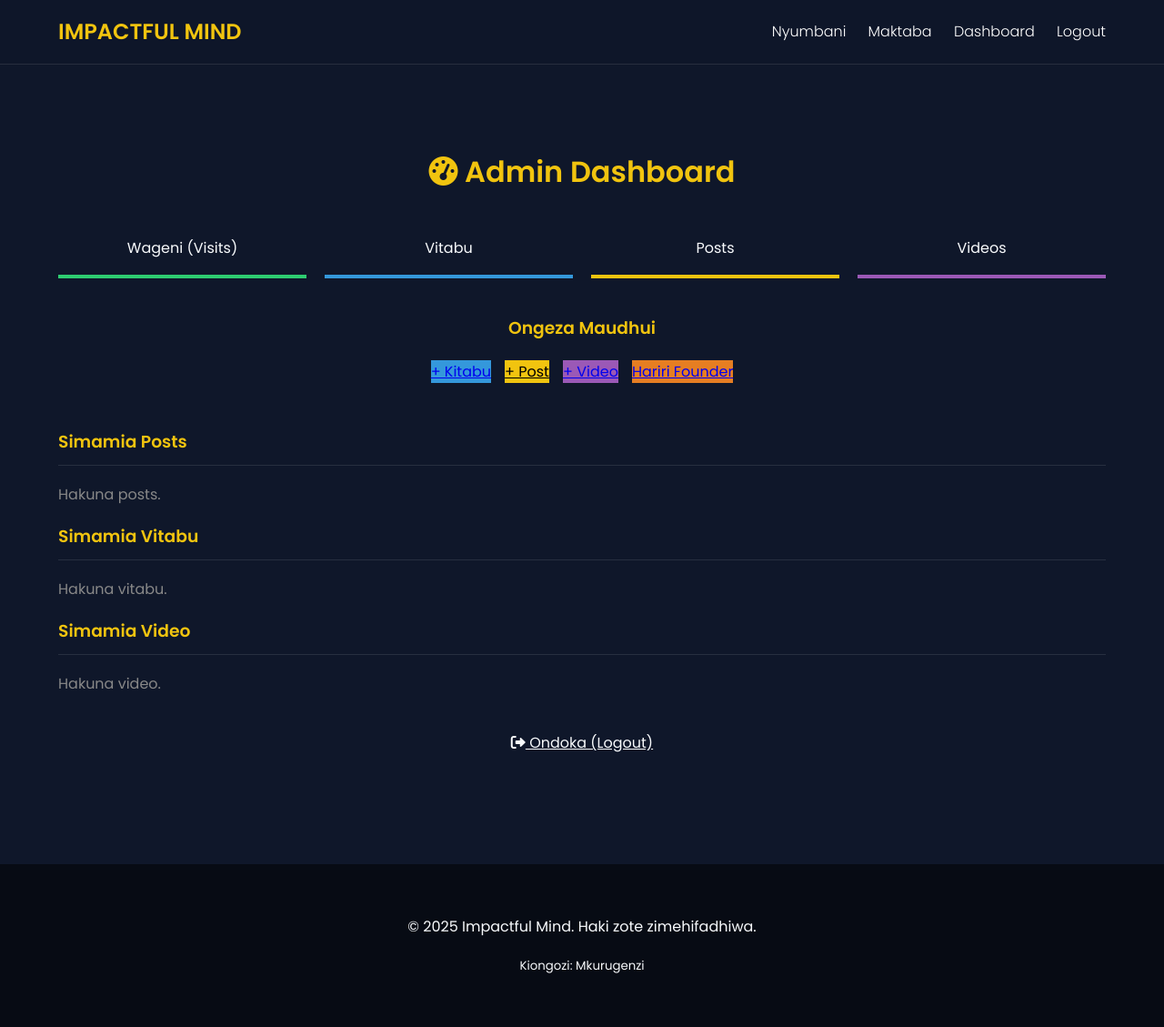
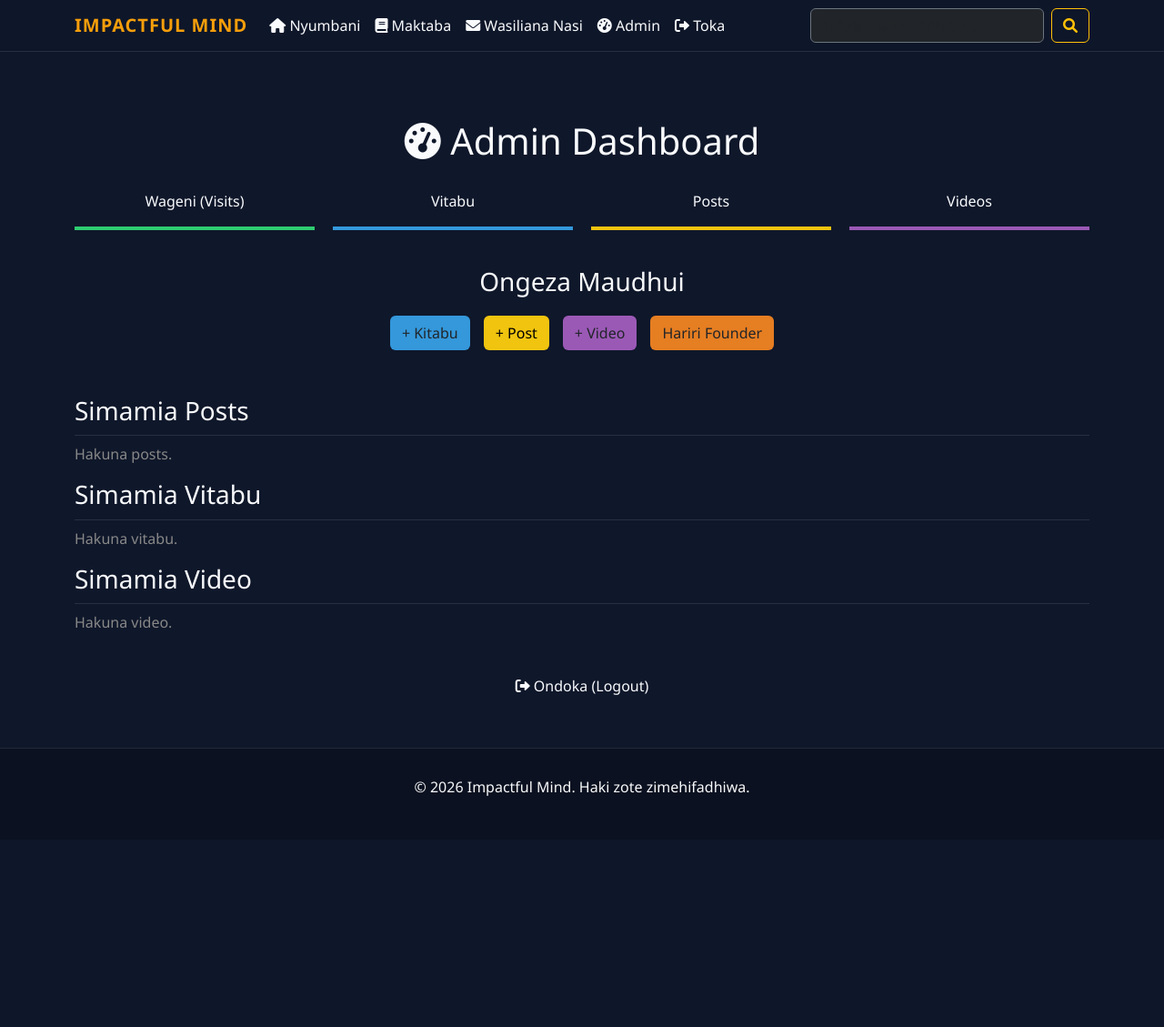
Before and after one commit to abdondismas0-hub/impactful-mind-web, a Flask app: page /admin in a window 1280 px wide. Shown: the whole page at 91% size. After the commit the page ends 875 px from the top, so only its background shows below. Run offline with Flask 3, Linux system fonts and the light colour scheme; a user stored in the database is signed in.

Commit message:
Refactor base.html to use Bootstrap 5
Updated the base HTML template to use Bootstrap 5 for styling and improved the navigation bar and footer structure.

```diff
--- a/templates/base.html
+++ b/templates/base.html
@@ -4,63 +4,87 @@
     <meta charset="UTF-8">
     <meta name="viewport" content="width=device-width, initial-scale=1.0">
     <title>Impactful Mind | {{ title if title else 'Karibu' }}</title>
-    <!-- Google Fonts -->
-    <link href="https://fonts.googleapis.com/css2?family=Poppins:wght@300;400;600&display=swap" rel="stylesheet">
-    <!-- Font Awesome -->
+    <!-- Bootstrap 5 CSS -->
+    <link href="https://cdn.jsdelivr.net/npm/bootstrap@5.3.0/dist/css/bootstrap.min.css" rel="stylesheet">
+    <!-- FontAwesome Icons -->
     <link rel="stylesheet" href="https://cdnjs.cloudflare.com/ajax/libs/font-awesome/6.0.0/css/all.min.css">
+    <!-- Custom CSS kwa muonekano wa 'Kibabe' -->
     <style>
         :root {
-            --primary: #0f172a;
-            --accent: #f1c40f;
-            --text: #f8fafc;
-            --glass: rgba(255, 255, 255, 0.1);
+            --primary-bg: #0f172a; /* Dark Blue/Navy */
+            --accent-color: #f59e0b; /* Amber/Gold */
+            --text-light: #f8fafc;
         }
         body {
-            font-family: 'Poppins', sans-serif;
-            background-color: var(--primary);
-            color: var(--text);
-            margin: 0;
-            line-height: 1.6;
+            background-color: var(--primary-bg);
+            color: var(--text-light);
+            font-family: 'Segoe UI', Tahoma, Geneva, Verdana, sans-serif;
         }
-        nav {
-            background: rgba(15, 23, 42, 0.9);
-            padding: 1rem 5%;
-            display: flex;
-            justify-content: space-between;
-            align-items: center;
-            position: sticky;
-            top: 0;
-            z-index: 1000;
+        /* Navbar Styling */
+        .navbar {
+            background-color: rgba(15, 23, 42, 0.95) !important;
             backdrop-filter: blur(10px);
-            border-bottom: 1px solid var(--glass);
+            border-bottom: 1px solid rgba(255,255,255,0.1);
         }
-        .logo { font-size: 1.5rem; font-weight: 600; color: var(--accent); text-decoration: none; }
-        .nav-links a { color: white; text-decoration: none; margin-left: 20px; font-weight: 300; }
-        .container { padding: 20px 5%; max-width: 1200px; margin: auto; }
-        footer { text-align: center; padding: 40px; background: #070b14; margin-top: 50px; }
-        .flash { padding: 10px; background: #e74c3c; border-radius: 5px; margin-bottom: 20px; list-style: none; }
+        .navbar-brand { color: var(--accent-color) !important; font-weight: bold; letter-spacing: 1px;}
+        .nav-link { color: var(--text-light) !important; }
+        .nav-link:hover { color: var(--accent-color) !important; }
+
+        /* Footer */
+        footer {
+            background-color: #0b1120;
+            border-top: 1px solid rgba(255,255,255,0.1);
+            padding: 30px 0;
+            margin-top: 50px;
+        }
     </style>
 </head>
 <body>
-    <nav>
-        <a href="/" class="logo">IMPACTFUL MIND</a>
-        <div class="nav-links">
-            <a href="/">Nyumbani</a>
-            <a href="/library">Maktaba</a>
-            {% if current_user.is_authenticated %}
-                <a href="/admin">Dashboard</a>
-                <a href="/logout">Logout</a>
-            {% else %}
-                <a href="/admin_login">Admin</a>
-            {% endif %}
+
+    <!-- NAVIGATION BAR -->
+    <nav class="navbar navbar-expand-lg navbar-dark sticky-top">
+        <div class="container">
+            <a class="navbar-brand" href="/">IMPACTFUL MIND</a>
+
+            <!-- Hiki ndio kitufe cha Menu (Hamburger) kwa ajili ya Simu -->
+            <button class="navbar-toggler" type="button" data-bs-toggle="collapse" data-bs-target="#mainMenu" aria-controls="mainMenu" aria-expanded="false" aria-label="Toggle navigation">
+                <span class="navbar-toggler-icon"></span>
+            </button>
+
+            <!-- Menus zote na Search Bar zinawekwa humu -->
+            <div class="collapse navbar-collapse" id="mainMenu">
+                <ul class="navbar-nav me-auto mb-2 mb-lg-0">
+                    <li class="nav-item"><a class="nav-link" href="/"><i class="fas fa-home"></i> Nyumbani</a></li>
+                    <li class="nav-item"><a class="nav-link" href="/library"><i class="fas fa-book"></i> Maktaba</a></li>
+                    <li class="nav-item"><a class="nav-link" href="/contact"><i class="fas fa-envelope"></i> Wasiliana Nasi</a></li>
+
+                    {% if current_user.is_authenticated and current_user.role == 'admin' %}
+                    <li class="nav-item"><a class="nav-link" href="/admin"><i class="fas fa-tachometer-alt"></i> Admin</a></li>
+                    <li class="nav-item"><a class="nav-link text-danger" href="/logout"><i class="fas fa-sign-out-alt"></i> Toka</a></li>
+                    {% else %}
+                    <li class="nav-item"><a class="nav-link" href="/login"><i class="fas fa-lock"></i> Login</a></li>
+                    {% endif %}
+                </ul>
+
+                <!-- Search Bar -->
+                <form class="d-flex" action="{{ url_for('search') }}" method="GET">
+                    <input class="form-control me-2 bg-dark text-light border-secondary" type="search" placeholder="Tafuta makala/vitabu..." name="q" aria-label="Search">
+                    <button class="btn btn-outline-warning" type="submit"><i class="fas fa-search"></i></button>
+                </form>
+            </div>
         </div>
     </nav>
 
-    <div class="container">
+    <!-- Content Inakuja Hapa -->
+    <div class="container mt-4">
+        <!-- Ujumbe wa Flash (Errors/Success) -->
         {% with messages = get_flashed_messages(with_categories=true) %}
             {% if messages %}
                 {% for category, message in messages %}
-                    <div class="flash">{{ message }}</div>
+                    <div class="alert alert-{{ category }} alert-dismissible fade show" role="alert">
+                        {{ message }}
+                        <button type="button" class="btn-close" data-bs-dismiss="alert" aria-label="Close"></button>
+                    </div>
                 {% endfor %}
             {% endif %}
         {% endwith %}
@@ -68,11 +92,14 @@
         {% block content %}{% endblock %}
     </div>
 
-    <footer>
-        <p>&copy; 2025 Impactful Mind. Haki zote zimehifadhiwa.</p>
-        {% if about_info %}
-            <p><small>Kiongozi: {{ about_info.founder_name }}</small></p>
-        {% endif %}
+    <!-- Footer -->
+    <footer class="text-center">
+        <div class="container text-light">
+            <p>&copy; 2026 Impactful Mind. Haki zote zimehifadhiwa.</p>
+        </div>
     </footer>
+
+    <!-- Bootstrap JS (Lazima iwepo ili Menu ya simu ifanye kazi) -->
+    <script src="https://cdn.jsdelivr.net/npm/bootstrap@5.3.0/dist/js/bootstrap.bundle.min.js"></script>
 </body>
 </html>
```
